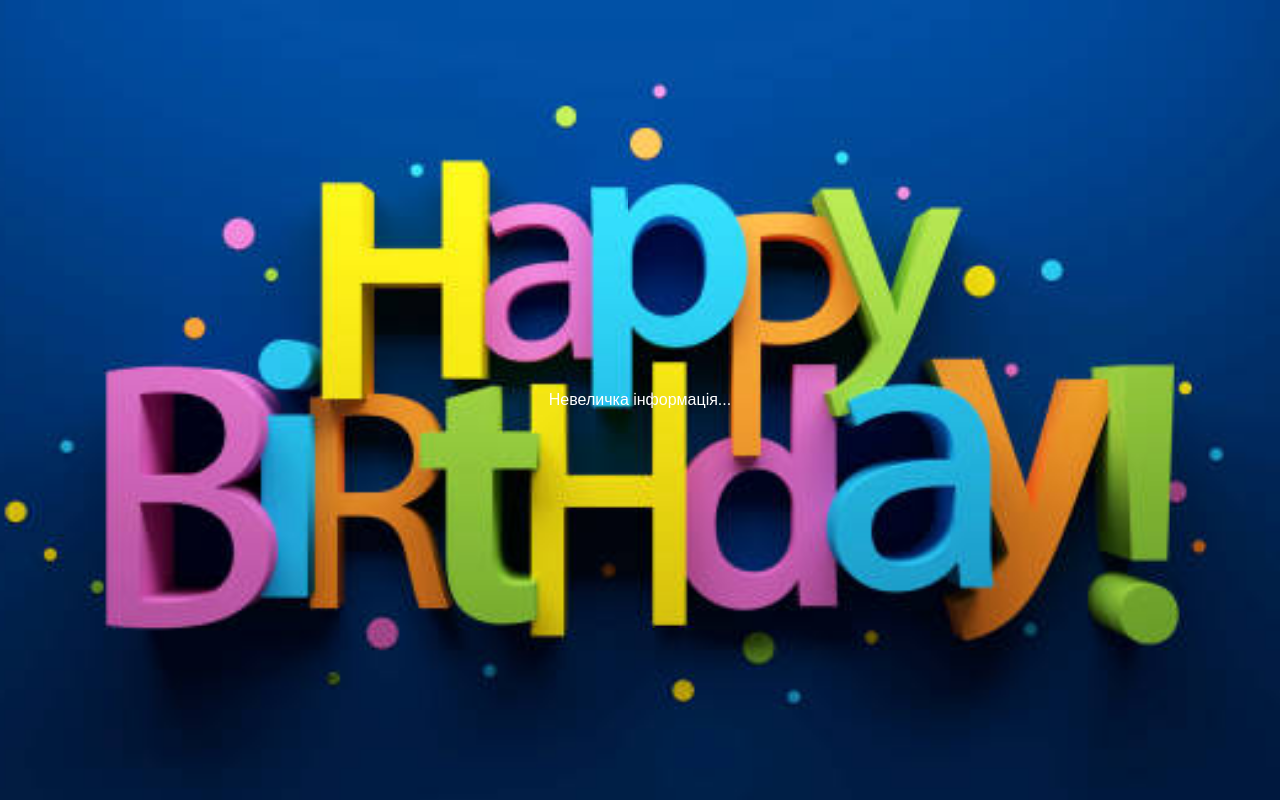
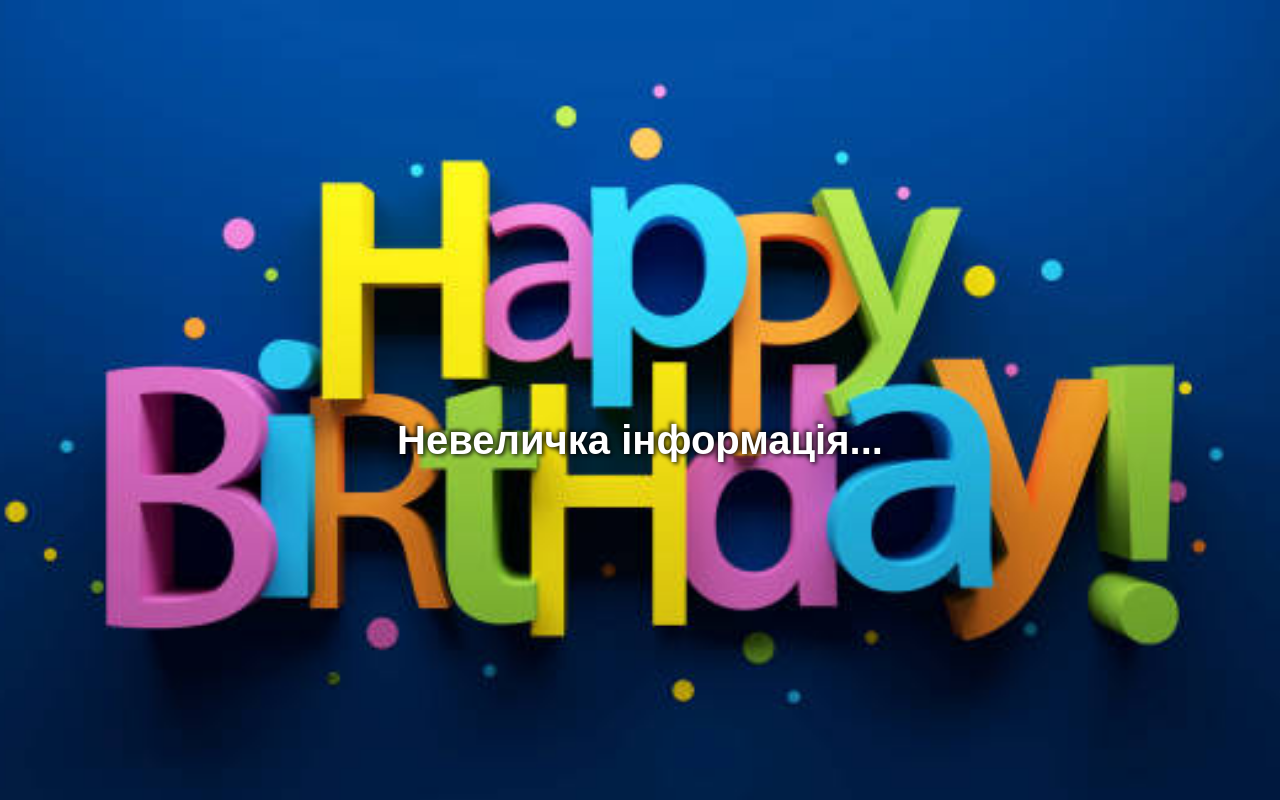
Before and after one commit to dmytrokrasnov/adelina_audio, a plain HTML site: page index.html in a window 1280 px wide. Both pictures are taken after a click on the button "Ні, це перший раз". Drawn offline with Linux system fonts and the light colour scheme.

Commit message:
Add files via upload

```diff
--- a/index.html
+++ b/index.html
@@ -3,7 +3,7 @@
 <head>
 <meta charset="UTF-8" />
 <meta name="viewport" content="width=device-width, initial-scale=1" />
-<title>Праздничное поздравление</title>
+<title>Привітання з 1-м роком!</title>
 <style>
   body, html {
     margin: 0; padding: 0; height: 100%;
@@ -48,6 +48,21 @@
     opacity: 0.75;
     pointer-events: none;
     z-index: -1;
+  }
+  /* Новый стиль для текста подсказки поверх визуализации */
+  #play-screen p {
+    position: fixed;
+    top: 50%;
+    left: 50%;
+    transform: translate(-50%, -50%);
+    font-size: 2.5em;
+    font-weight: bold;
+    color: white;
+    text-shadow:
+      -2px -2px 4px rgba(0,0,0,0.8),
+      2px 2px 4px rgba(0,0,0,0.8);
+    pointer-events: none;
+    z-index: 10;
   }
 </style>
 </head>
@@ -163,7 +178,7 @@
         trackAudio.play().then(() => {
           drawVisualizer();
           playBtn.style.display = "none";
-   //       promptText.textContent = "Насолоджуйтесь...";
+          promptText.textContent = "Насолоджуйтесь...";
         }).catch((e) => {
           console.error("Помилка, щось пішло не так:", e);
           promptText.textContent = "Перевірте звук, та спробуйте ще раз.";
```
